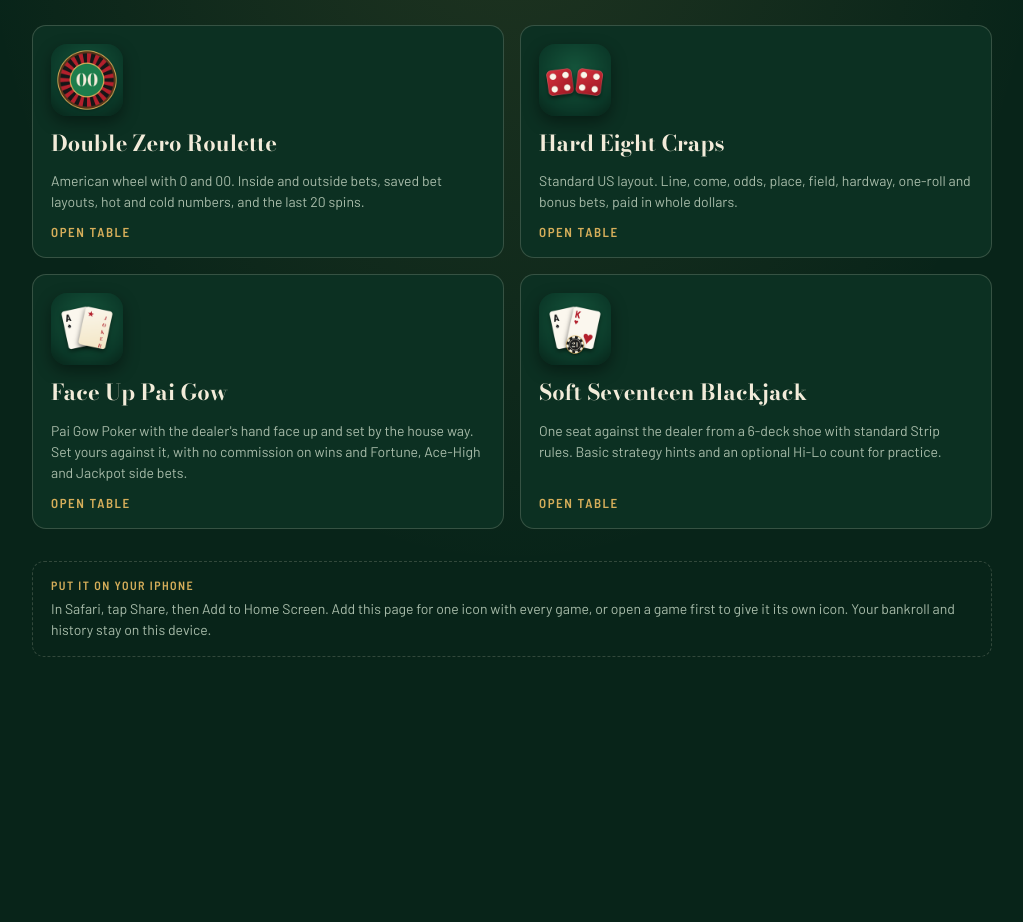
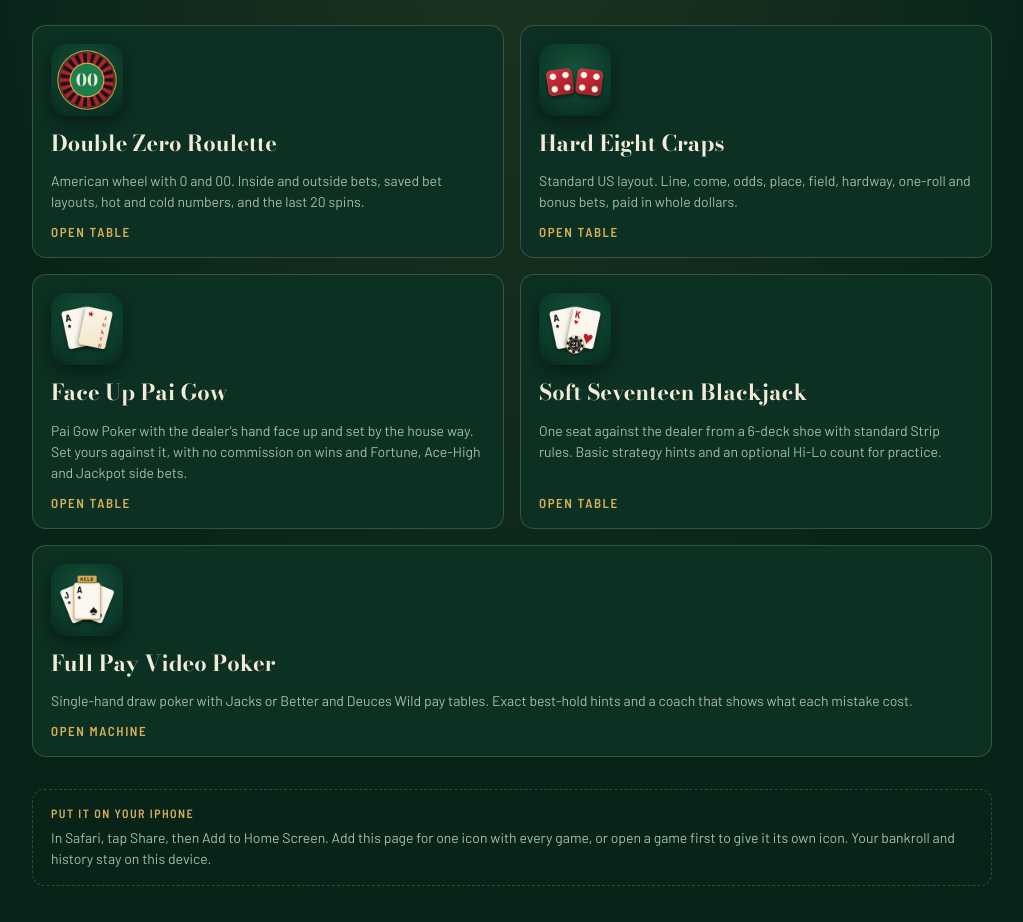
Before and after one commit to xavierslegion/casino-sims, a plain HTML site: page index.html in a window 1280 px wide. Shown: the part 108-1030 px from the top of the page, without its empty margins (128-1151 px from the left). Before the commit the page ends 813 px from the top, so only its background shows below. Drawn offline with nearby package versions, Linux system fonts and the light colour scheme.

Commit message:
Add video poker to the lobby
Co-Authored-By: Claude Opus 5.5 <noreply@anthropic.com>

```diff
--- a/index.html
+++ b/index.html
@@ -33,6 +33,7 @@ body{margin:0;background:var(--page);color:var(--ink);font:15px/1.5 var(--f-body
 h1{margin:0;font:700 34px/1.1 var(--f-display);text-wrap:balance}
 .lede{margin:8px 0 28px;color:var(--muted);font:500 14px/1.4 var(--f-label);letter-spacing:.06em;text-transform:uppercase}
 .games{display:grid;grid-template-columns:repeat(2,minmax(0,1fr));gap:16px}
+.game:last-child:nth-child(odd){grid-column:1 / -1}
 @media (max-width:820px){.games{grid-template-columns:1fr}}
 .game{display:flex;flex-direction:column;gap:14px;padding:18px;border-radius:14px;background:var(--panel);border:1px solid var(--line-soft);
   color:inherit;text-decoration:none;transition:border-color .15s, transform .15s}
@@ -78,6 +79,12 @@ h1{margin:0;font:700 34px/1.1 var(--f-display);text-wrap:balance}
       <p>One seat against the dealer from a 6-deck shoe with standard Strip rules. Basic strategy hints and an optional Hi-Lo count for practice.</p>
       <span class="go">Open table</span>
     </a>
+    <a class="game" href="videopoker/">
+      <img src="icons/videopoker-180.png" alt="">
+      <h2>Full Pay Video Poker</h2>
+      <p>Single-hand draw poker with Jacks or Better and Deuces Wild pay tables. Exact best-hold hints and a coach that shows what each mistake cost.</p>
+      <span class="go">Open machine</span>
+    </a>
   </div>
   <section class="howto">
     <h3>Put it on your iPhone</h3>
```
